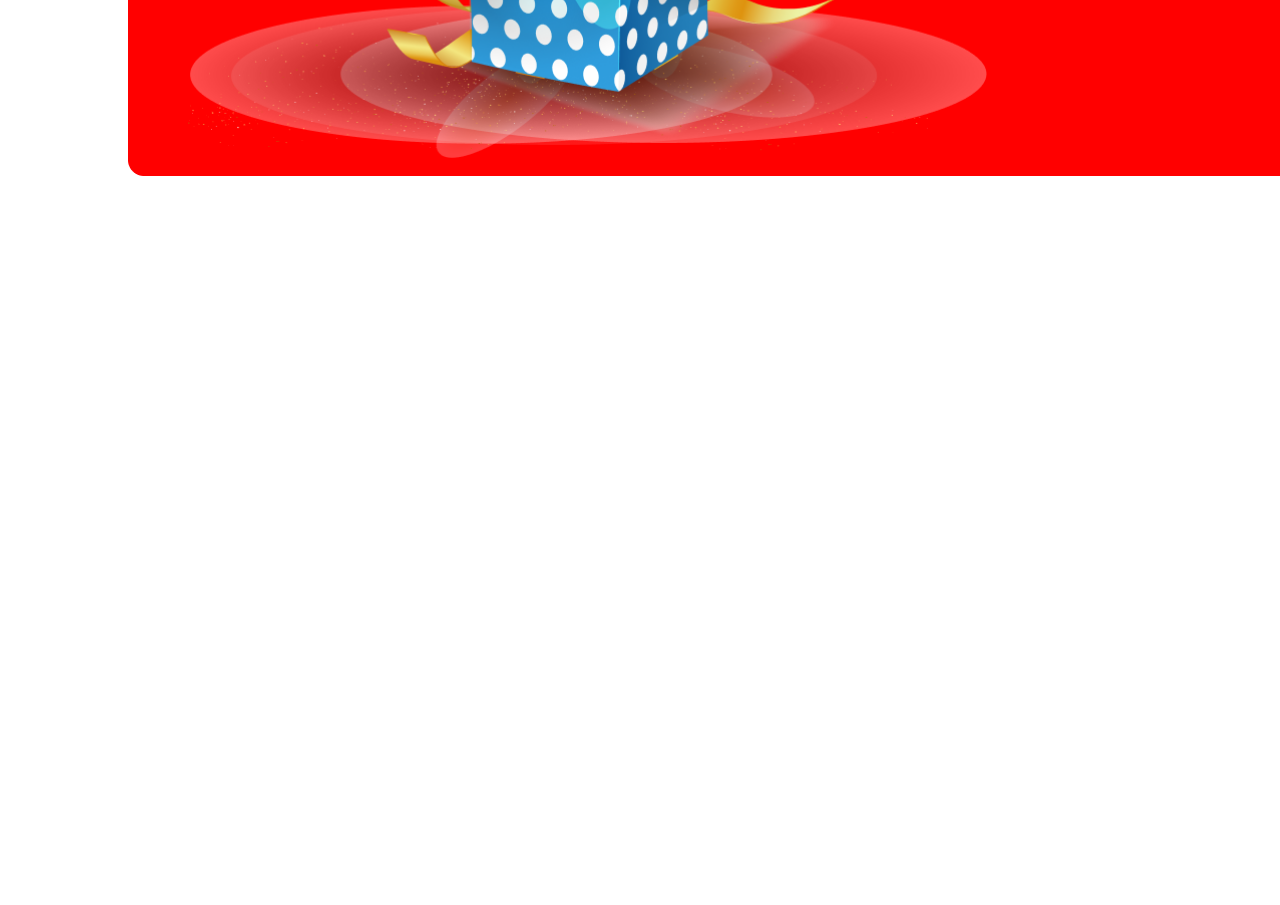
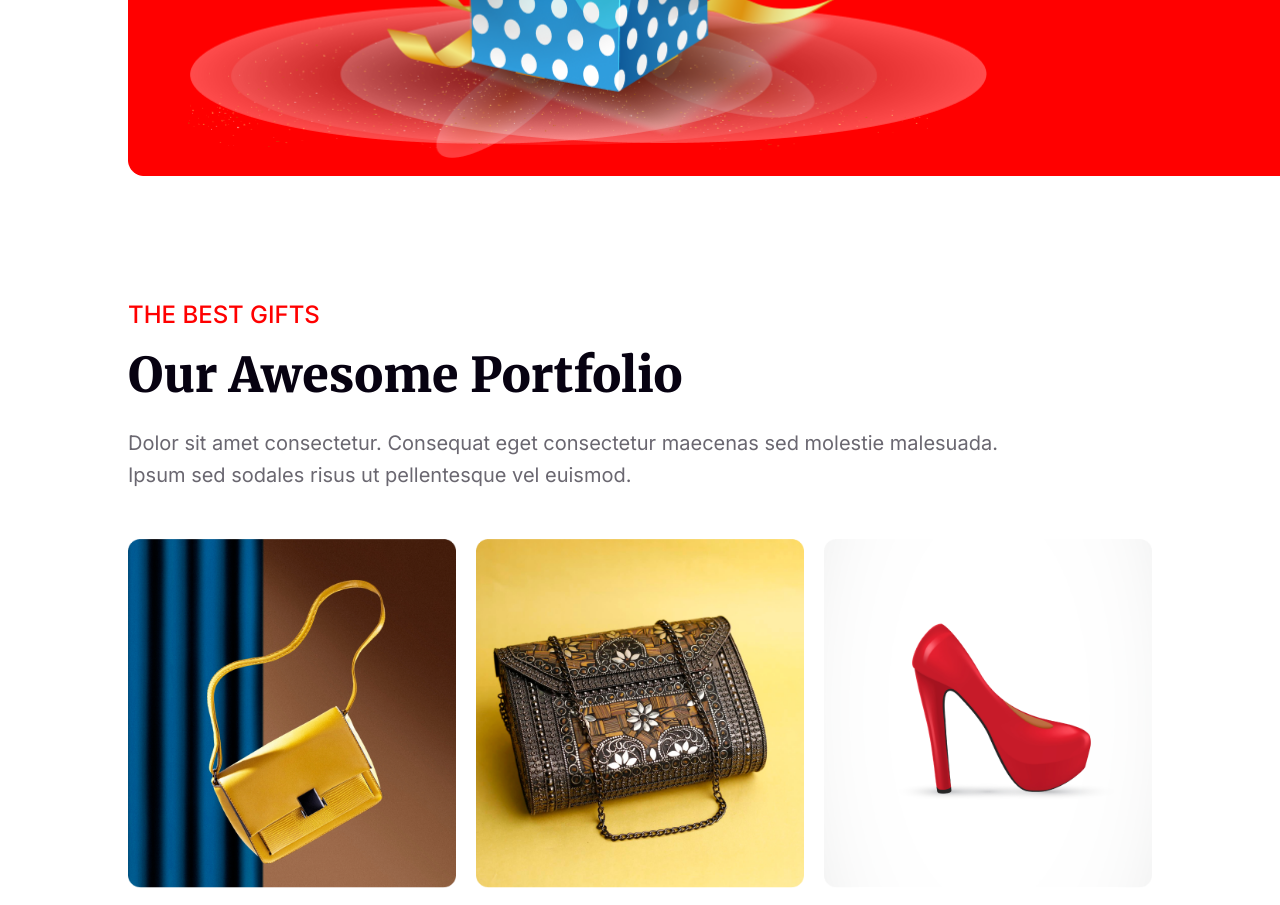
Before and after one commit to shahedul-alam/new-year-offer, a plain HTML site: page index.html in a window 1280 px wide. Shown: the part 4620-5525 px from the top of the page. Before the commit the page ends 4920 px from the top, so only its background shows below. Drawn offline with Linux system fonts and the light colour scheme.

Commit message:
product section added

```diff
--- a/index.html
+++ b/index.html
@@ -69,6 +69,19 @@
       </div>
       <img src="./images/Rectangle 2.png">
     </section>
+    <section class="product-section">
+      <p class="product-section-title">THE BEST GIFTS</p>
+      <h2 class="product-section-heading">Our Awesome Portfolio</h2>
+      <p class="product-section-description">Dolor sit amet consectetur. Consequat eget consectetur maecenas sed molestie malesuada. Ipsum sed sodales risus ut pellentesque vel euismod.</p>
+      <div class="grid-container">
+        <img src="./images/Rectangle 3.png" class="item">
+        <img src="./images/Rectangle 4.png" class="item">
+        <img src="./images/Rectangle 5.png" class="item">
+        <img src="./images/Rectangle 6.png" class="item">
+        <img src="./images/Rectangle 7.png" class="item">
+        <img src="./images/Rectangle 8.png" class="item">
+      </div>
+    </section>
   </main>
 </body>
 </html>
--- a/style.css
+++ b/style.css
@@ -293,3 +293,47 @@ header {
   bottom: 50px;
   right: 0;
 }
+
+/* product section */
+.product-section {
+  width: 80%;
+  max-width: 1320px;
+  margin: 0 auto;
+  margin-bottom: 120px;
+}
+.product-section-title {
+  color: rgb(255, 0, 0);
+  font-family: Inter;
+  font-size: 24px;
+  font-weight: 500;
+  text-align: left;
+  margin-bottom: 16px;
+}
+.product-section-heading {
+  color: rgb(7, 2, 17);
+  font-family: Merriweather;
+  font-size: 48px;
+  font-weight: 900;
+  text-align: left;
+  text-transform: capitalize;
+  margin-bottom: 22px;
+}
+.product-section-description {
+  max-width: 896px;;
+  color: rgba(7, 2, 17, 0.6);
+  font-family: Inter;
+  font-size: 20px;
+  font-weight: 400;
+  line-height: 32px;
+  text-align: left;
+  margin-bottom: 48px;
+}
+.grid-container {
+  display: grid;
+  grid-template-columns: repeat(3, 1fr);
+  gap: 20px;
+}
+.item {
+  width: 100%;
+  height: 100%;
+}
```
